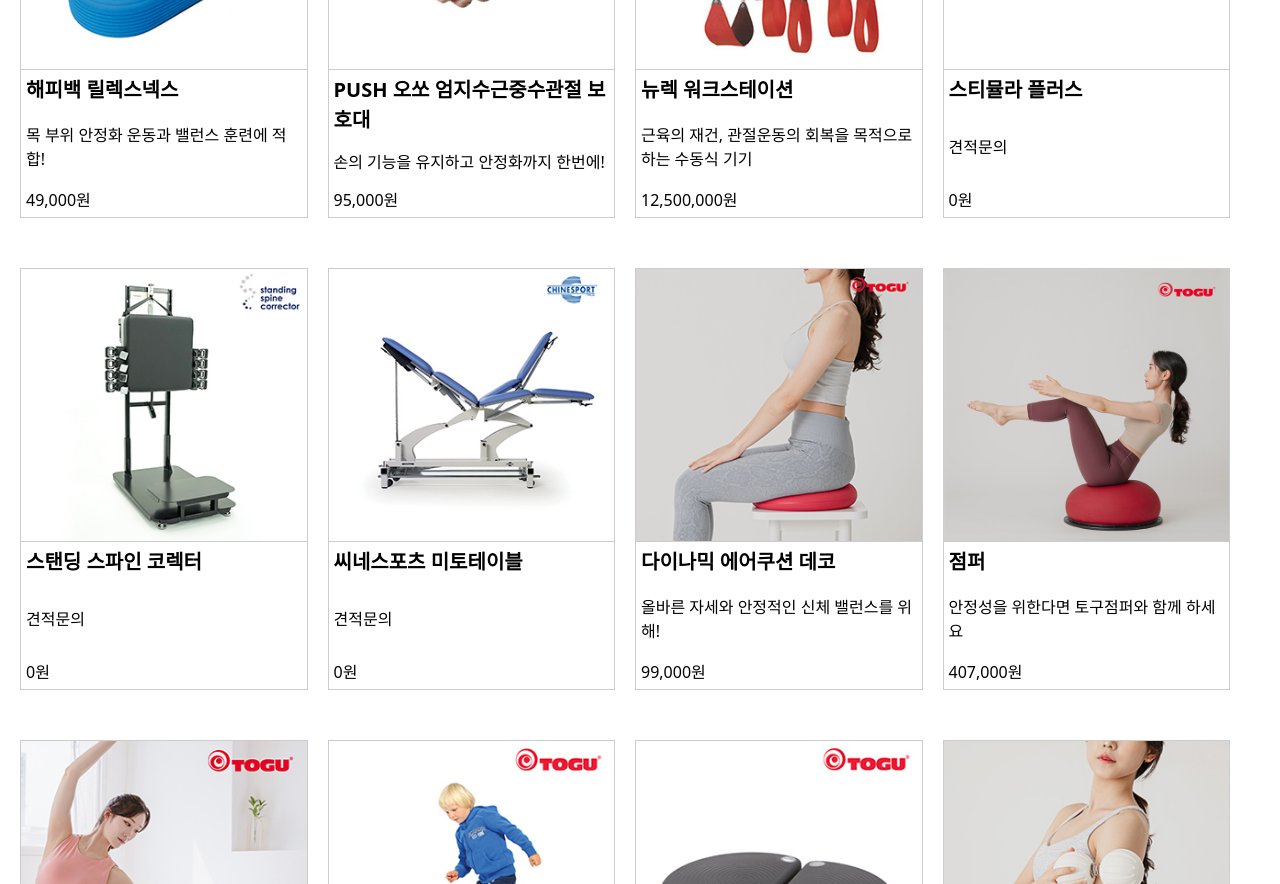
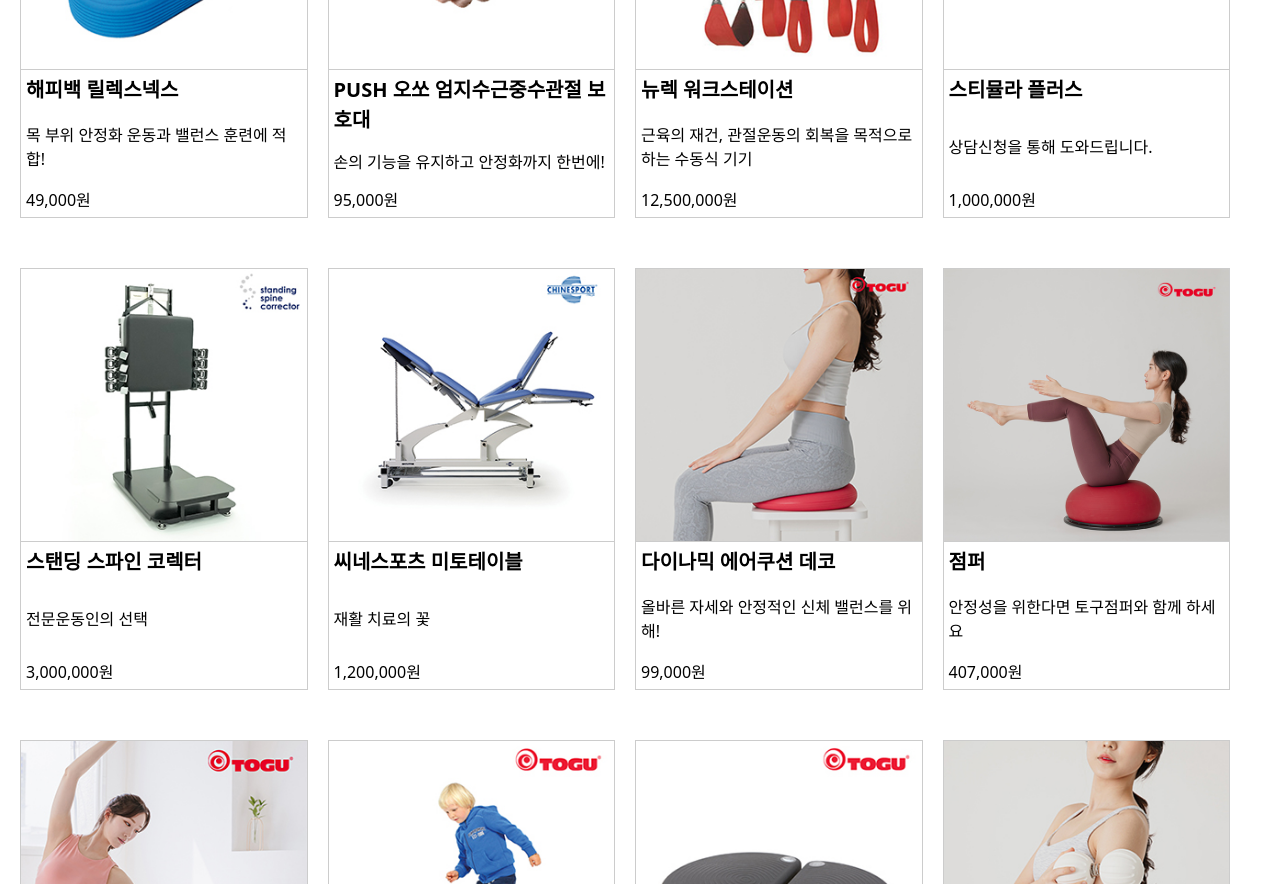
Before and after one commit to ssoonnyy/project03_react, a React (Create React App) app: page /shop in a window 1280 px wide. Shown: the part 540-1424 px from the top of the page. Built offline with nearby package versions, Linux system fonts and the light colour scheme.

Commit message:
category btn test

```diff
--- a/src/pages/MainComponents/Main.js
+++ b/src/pages/MainComponents/Main.js
@@ -4,7 +4,6 @@
 import productDatabase from "../database/productDatabase";
 import VisualMain from "../SubComponents/Main_visual";
 import ProductBox from "../SubComponents/ProductBox";
-
 
 export default function Main() {
   const productsettings = {
@@ -20,12 +19,17 @@
 
   const [categoryChange, setCategoryChange] = useState(productDatabase.pain);
   const [categoryType, setCategoryTypeChange] = useState("pain");
+
   function CategoryTap(productDatabase, name) {
     setCategoryChange(productDatabase);
     setCategoryTypeChange(name);
   }
 
-  //console.log(productDatabase.hot);
+  const [isActive, setIsActive] = useState(false);
+  const handleClick = () => {
+    setIsActive(current => !current);
+  };
+
   return (
     <div className="wrap">
       <VisualMain />
@@ -52,10 +56,16 @@
       <section className="category">
         <h3>상품 카테고리</h3>
         <ul id="category_tap">
-          <li
+          <li id="tab"
+            style={{
+              backgroundColor: isActive ? 'salmon' : '',
+              color: isActive ? 'white' : '',
+            }}
             onClick={() => {
-              CategoryTap(productDatabase.pain, "pain");
+              CategoryTap(productDatabase.pain, "pain", {color:'red'});
+              handleClick();
             }}
+
           >
             통증
           </li>
@@ -73,7 +83,6 @@
           <li>요가매트</li>
           <li>보호대</li>
         </ul>
-
         <Slider {...productsettings} id="category_sheet">
           {categoryChange.map((product, l) => {
             return (
--- a/src/pages/SubComponents/ItemSlide.js
+++ b/src/pages/SubComponents/ItemSlide.js
@@ -3,8 +3,7 @@
 import ProductBox from "./ProductBox";
 import productDatabase from "./productDatabase";
 
-export default function ItemSlide(props) {
-  //const { items } = props;
+export default function ItemSlide() {
   const param = useParams();
 
   console.log(param);
--- a/src/pages/SubComponents/ProductBox.js
+++ b/src/pages/SubComponents/ProductBox.js
@@ -1,16 +1,16 @@
 export default function ProductBox(props) {
 
-
+  const price = (props.price).toString().replace(/\B(?=(\d{3})+(?!\d))/g, ",")
   return (
     <div>
       <div className="product_img">
-        <img src={props.image} alt="인기상품" />
+        <img src={props.image} alt="상품이미지" />
       </div>
       <div className="product_info">
         <p className="product_title">{props.title}</p>
         <p className="product_desc">{props.desc}</p>
         <p className="product_price">
-          {props.price.toString().replace(/\B(?=(\d{3})+(?!\d))/g, ",")}원
+          {price}원
         </p>
       </div>
     </div>
--- a/src/pages/database/productDatabase.js
+++ b/src/pages/database/productDatabase.js
@@ -13,7 +13,7 @@
       id: "move-02",
       image: process.env.PUBLIC_URL + "/images/move02.png",
       title: "리합 프로",
-      desc: " ",
+      desc: "레드코드",
       made: "노르웨이",
       madeby: "redcord",
       price: 2700000,
@@ -22,7 +22,7 @@
       id: "move-03",
       image: process.env.PUBLIC_URL + "/images/move03.png",
       title: "트레이너",
-      desc: " ",
+      desc: "레드코드",
       made: "노르웨이",
       madeby: "redcord",
       price: 1700000,
@@ -31,7 +31,7 @@
       id: "move-04",
       image: process.env.PUBLIC_URL + "/images/move04.png",
       title: "엑시스(Axis)",
-      desc: " ",
+      desc: "레드코드",
       made: "노르웨이",
       madeby: "redcord",
       price: 880000,
@@ -187,28 +187,28 @@
       id: "pain-04",
       image: process.env.PUBLIC_URL + "/images/pain04.jpg",
       title: "스티뮬라 플러스",
-      desc: "견적문의",
+      desc: "상담신청을 통해 도와드립니다.",
       made: "노르웨이",
       madeby: "redcord",
-      price: 0,
+      price: 1000000,
     },
     {
       id: "pain-05",
       image: process.env.PUBLIC_URL + "/images/pain05.jpg",
       title: "스탠딩 스파인 코렉터",
-      desc: "견적문의",
-      made: "",
-      madeby: "",
-      price: 0,
+      desc: "전문운동인의 선택",
+      made: "독일",
+      madeby: "Standgin Spine Corrector",
+      price: 3000000,
     },
     {
       id: "pain-06",
       image: process.env.PUBLIC_URL + "/images/pain06.jpg",
       title: "씨네스포츠 미토테이블",
-      desc: "견적문의",
+      desc: "재활 치료의 꽃",
       made: "이탈리아",
-      madeby: "",
-      price: 0,
+      madeby: "CHINESPORT",
+      price: 1200000,
     },
     {
       id: "pain-07",
@@ -312,7 +312,7 @@
       title: "[레드코드]엑시스(Axis)",
       made: "독일",
       madeby: "TOGU",
-      desc: "",
+      desc: "레드코드",
       price: 880000,
     },
     {
--- a/src/pages/style/main.scss
+++ b/src/pages/style/main.scss
@@ -128,7 +128,7 @@
     margin-bottom: 30px;
     font-family: GongGothicMedium;
   }
-  ul{
+  #category_tap{
     display: flex;
     justify-content: space-evenly;
     margin: 30px 0 50px;
@@ -138,6 +138,11 @@
       border-radius: 15px;
       background-color: #eee;
       cursor: pointer;
+      transition: all 0.2s;
+      &:active{
+        background-color: #ccc;
+        color: #fff;
+      }
     }
   }
   .slick-slider {
@@ -169,6 +174,25 @@
           font-size: 0;
         }
       }
+    }
+  }
+}
+#category_tap{
+  display: flex;
+  justify-content: space-evenly;
+  margin: 30px 0 50px;
+  li{
+    padding: 5px 10px;
+    box-sizing: border-box;
+    border-radius: 15px;
+    cursor: pointer;
+    transition: all 0.2s;
+    &.unclicked{
+      background-color: #fff;
+    }
+    &.clicked{
+      background-color: black;
+      color: #fff;
     }
   }
 }
```
Also changed, not shown: src/pages/SubComponents/CategoryTab.js (added, +42 -0 lines), 사이트주소.txt (added), 2 other files (tests, documents, lock files or other folders).
